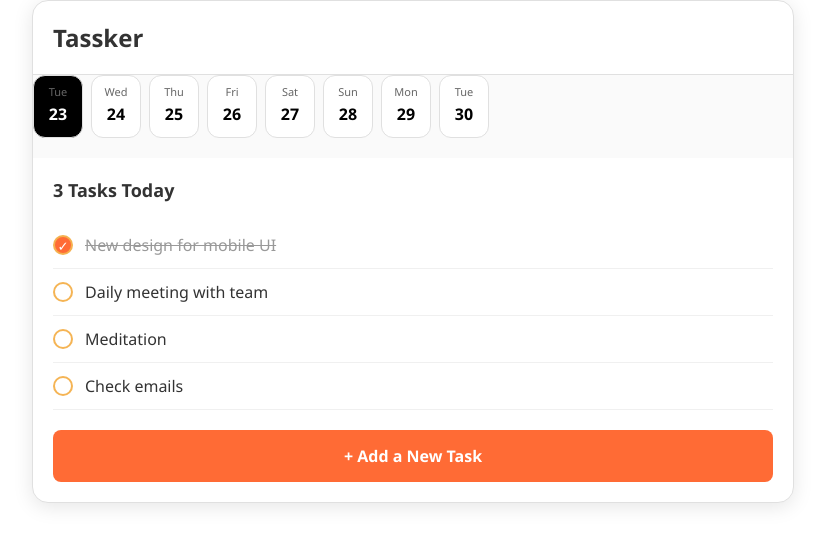
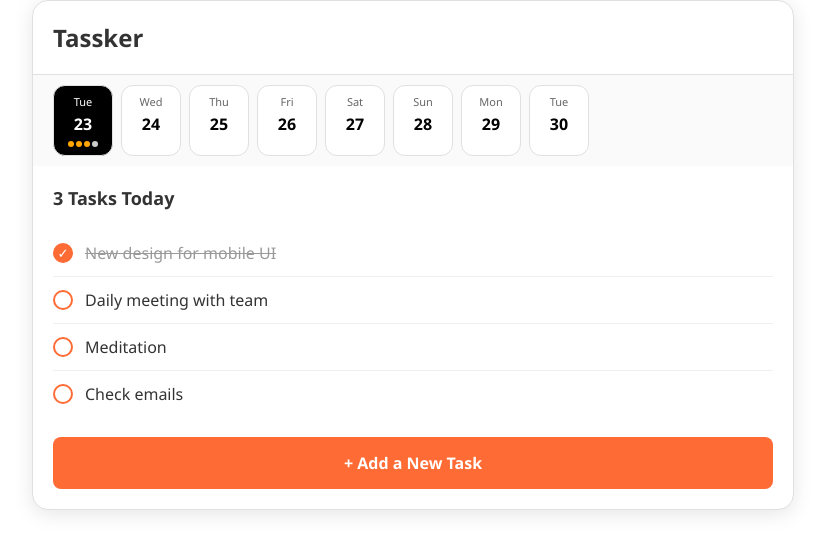
Before and after one commit to matveenya/innowise-lab_clever-todo-list, a Vue app: page / in a window 1280 px wide. Both pictures are taken after a click on the button 290 px from the left and 245 px from the top of the page. Shown: the top 552 px of the page, without its empty margins (227-1052 px from the left). Built offline with nearby package versions, Linux system fonts and the light colour scheme.

Commit message:
I created a storage for tasks and also added logic for viewing completed and uncompleted tasks

```diff
--- a/src/components/Calendar.vue
+++ b/src/components/Calendar.vue
@@ -12,6 +12,19 @@
             >
                 <span class="calendar__day-abbr">{{ day.dayAbbr }}</span>
                 <span class="calendar__day-number">{{ day.dayNumber }}</span>
+
+                <div class="calendar__dots" v-if="day.taskStats.total > 0">
+                    <span
+                        v-for="n in day.taskStats.pending"
+                        :key="'pending-' + n"
+                        class="calendar__dot calendar__dot--pending"
+                    ></span>
+                    <span
+                        v-for="n in day.taskStats.completed"
+                        :key="'completed-' + n"
+                        class="calendar__dot calendar__dot--completed"
+                    ></span>
+                </div>
             </li>
         </ul>
         <div class="calendar__scroll scroll"></div>
@@ -20,7 +33,9 @@
 
 <script setup>
 import { computed, ref } from 'vue';
+import { useTasks } from '../composables/useTasks';
 
+const { getTaskStats } = useTasks();
 const selectedDate = ref(null);
 
 const daysOfMonth = computed(() => {
@@ -33,13 +48,15 @@ const daysOfMonth = computed(() => {
     while (currentDay.getMonth() === currentMonth) {
         const isToday = currentDay.toDateString() === today.toDateString();
         const dateString = currentDay.toDateString();
+        const taskStats = getTaskStats(currentDay);
 
         days.push({
             date: new Date(currentDay),
             dayAbbr: currentDay.toLocaleDateString('en-US', { weekday: 'short' }),
             dayNumber: currentDay.getDate(),
             isToday,
-            isSelected: selectedDate.value === dateString
+            isSelected: selectedDate.value === dateString,
+            taskStats
         });
 
         currentDay.setDate(currentDay.getDate() + 1);
@@ -56,10 +73,17 @@ const selectDate = (day) => {
 <style scoped lang="scss">
 .calendar{
     background-color: #fafafa;
+    padding: 10px 20px;
+
+    &__scroll{
+        overflow-x: auto;
+        scroll-behavior: smooth;
+    }
 
     &__list{
         display: flex;
         gap: 8px;
+        min-width: max-content;
     }
 
     &__item{
@@ -69,7 +93,7 @@ const selectDate = (day) => {
         padding: 8px 12px;
         border-radius: 12px;
         cursor: pointer;
-        min-width: 50px;
+        min-width: 60px;
         background-color: #fff;
         border: 1px solid #e0e0e0;
         flex-shrink: 0;
@@ -81,6 +105,19 @@ const selectDate = (day) => {
         &_today{
             background-color: #000;
             color: #fff;
+
+            .calendar__day-abbr,
+            .calendar__day-number {
+                color: #fff;
+            }
+
+            .calendar__dot--pending {
+                background-color: #ffa500;
+            }
+
+            .calendar__dot--completed {
+                background-color: #ccc;
+            }
 
             &:hover{
                 background-color: #464646;
@@ -103,15 +140,31 @@ const selectDate = (day) => {
         &-number{
             font-size: 16px;
             font-weight: 600;
-            margin-bottom: 4px;
+            margin-bottom: 6px;
         }
     }
 
-    &__scroll{
+    &__dots{
         display: flex;
-        overflow-x: auto;
-        scroll-behavior: smooth;
-        padding: 10px 20px;
+        gap: 2px;
+        flex-wrap: wrap;
+        justify-content: center;
+        max-width: 40px;
+    }
+
+    &__dot{
+        width: 6px;
+        height: 6px;
+        border-radius: 50%;
+        flex-shrink: 0;
+
+        &--pending{
+            background-color: #ff6b35;
+        }
+
+        &--completed{
+            background-color: #e0e0e0;
+        }
     }
 }
 </style>
--- a/src/components/Tasks.vue
+++ b/src/components/Tasks.vue
@@ -5,37 +5,44 @@
         </header>
 
         <ul class="tasks__list list">
-            <li v-for="task in tasks" :key="task.id" class="tasks__item item">
-                <button class="tasks__checkbox checkbox" :class="{'checked': task.completed}" @click="toggleTask(task.id)">
+            <li v-for="task in currentTasks" :key="task.id" class="tasks__item item">
+                <button class="tasks__checkbox checkbox" :class="{'checked': task.completed}" @click="handleToggleTask(task.id)">
                     <span v-if="task.completed" style="color: #fff">✓</span>
                 </button>
                 <span class="tasks__text" :class="{'completed': task.completed}">{{ task.text }}</span>
             </li>
         </ul>
+
         <div class="tasks__button-container">
             <button class="tasks__add-button">+ Add a New Task</button>
         </div>
     </section>
 </template>
+
 <script setup>
-import { ref,computed } from 'vue';
-const tasks = ref([
-    {id: 1,text: 'New design for mobile UI', completed: false},
-    {id: 2,text: 'Daily meeting with team', completed: false},
-    {id: 3,text: 'Meditation', completed: false},
-    {id: 4,text: 'Check emails', completed: false},
-]);
+import { ref, computed, onMounted } from 'vue';
+import { useTasks } from '../composables/useTasks';
+
+const { getTasksForDate, toggleTask: toggleTaskInStore, addTask } = useTasks();
+
+const currentDate = ref(new Date());
+const currentTasks = ref([]);
+
+onMounted(() => {
+    currentTasks.value = getTasksForDate(currentDate.value);
+});
 
 const taskTitle = computed(() => {
-    const activeTasks = tasks.value.filter(task => !task.completed).length;
+    const activeTasks = currentTasks.value.filter(task => !task.completed).length;
     return `${activeTasks} Task${activeTasks !== 1 ? 's' : ''} Today`;
 });
 
-const toggleTask = (taskId) => {
-    const task = tasks.value.find(item => item.id === taskId);
-    task.completed = !task.completed;
-}
+const handleToggleTask = (taskId) => {
+    toggleTaskInStore(currentDate.value, taskId);
+    currentTasks.value = getTasksForDate(currentDate.value);
+};
 </script>
+
 <style scoped lang="scss">
 .tasks{
     padding: 20px;
@@ -63,34 +70,40 @@ const toggleTask = (taskId) => {
         padding: 12px 0;
         border-bottom: 1px solid #f0f0f0;
 
-        .checked{
-            background-color: #ff6b35;
-        }
-
-        .completed{
-            color: #999;
-            text-decoration: line-through;
+        &:last-child {
+            border-bottom: none;
         }
     }
 
     &__checkbox{
         width: 20px;
         height: 20px;
-        border: 2px solid #f5b350f9;
+        border: 2px solid #ff6b35;
         border-radius: 50%;
         margin-right: 12px;
         cursor: pointer;
         flex-shrink: 0;
         background-color: #fff;
+        display: flex;
+        align-items: center;
+        justify-content: center;
+
+        &.checked{
+            background-color: #ff6b35;
+        }
     }
 
     &__text{
         font-size: 16px;
         color: #333;
+
+        &.completed{
+            color: #999;
+            text-decoration: line-through;
+        }
     }
 
-    &__add{
-        &-button{
+    &__add-button{
         width: 100%;
         padding: 15px;
         background: #ff6b35;
@@ -104,8 +117,6 @@ const toggleTask = (taskId) => {
         &:hover{
             background-color: #e55a2b;
         }
-
-        }
     }
 }
 </style>
--- /dev/null
+++ b/src/composables/useTasks.js
@@ -0,0 +1,41 @@
+import { ref } from 'vue';
+
+const tasksByDate = ref({
+  [new Date().toDateString()]: [
+    { id: 1, text: 'New design for mobile UI', completed: false },
+    { id: 2, text: 'Daily meeting with team', completed: false },
+    { id: 3, text: 'Meditation', completed: false },
+    { id: 4, text: 'Check emails', completed: false },
+  ],
+});
+
+export function useTasks() {
+  const getTasksForDate = (date) => {
+    const dateString = new Date(date).toDateString();
+    return tasksByDate.value[dateString] || [];
+  };
+
+  const toggleTask = (date, taskId) => {
+    const dateString = new Date(date).toDateString();
+    if (tasksByDate.value[dateString]) {
+      const task = tasksByDate.value[dateString].find((item) => item.id === taskId);
+      if (task) {
+        task.completed = !task.completed;
+      }
+    }
+  };
+
+  const getTaskStats = (date) => {
+    const tasks = getTasksForDate(date);
+    const completed = tasks.filter((task) => task.completed).length;
+    const pending = tasks.filter((task) => !task.completed).length;
+
+    return { completed, pending, total: tasks.length };
+  };
+
+  return {
+    getTasksForDate,
+    toggleTask,
+    getTaskStats,
+  };
+}
```
Also changed, not shown: src/App.vue (+4 -7 lines), src/components/Header.vue (+3 -4 lines), src/style.css (+5 -5 lines). Lines whose indentation alone changed are shown as unchanged.
